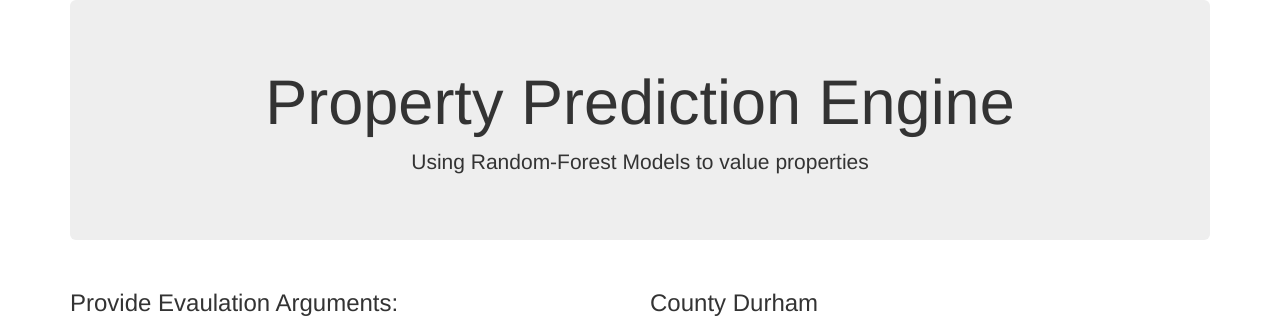
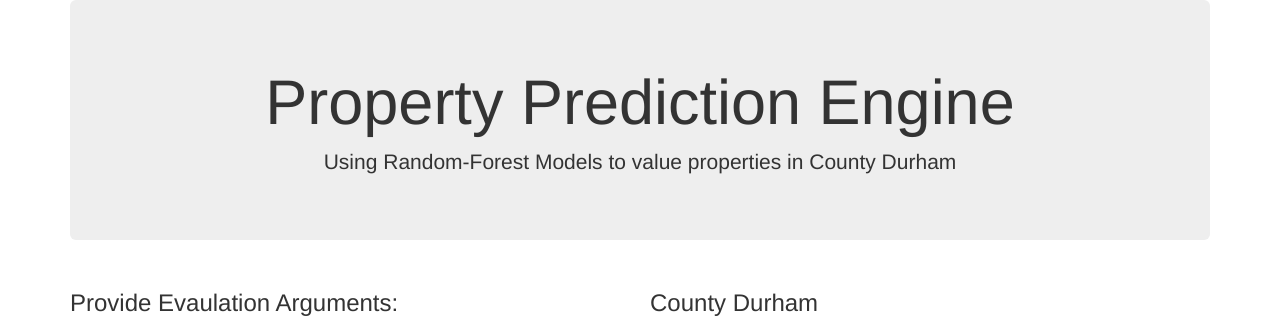
Before and after one commit to Untitled-Durhack2022/Durhack2022, a Flask app: page / in a window 1280 px wide. Shown: the top 324 px of the page. Run offline with Flask 2, Linux system fonts and the light colour scheme; some libraries are stand-ins or nearby versions.

Commit message:
updated desc

```diff
--- a/templates/ui.html
+++ b/templates/ui.html
@@ -15,7 +15,7 @@
         <div class="container">
           <div class="jumbotron text-center">
             <h1>Property Prediction Engine</h1>
-            <p>Using Random-Forest Models to value properties</p>
+            <p>Using Random-Forest Models to value properties in County Durham</p>
           </div>
           <!-- Postcode &nbsp &nbsp &nbsp <input type="text" name="pcode", id="pcode"><label for="pcode" id="pcode-label" style="color:red;font-size:0.7em"></label><br> -->
           <div class="row" id="model-input">
```
